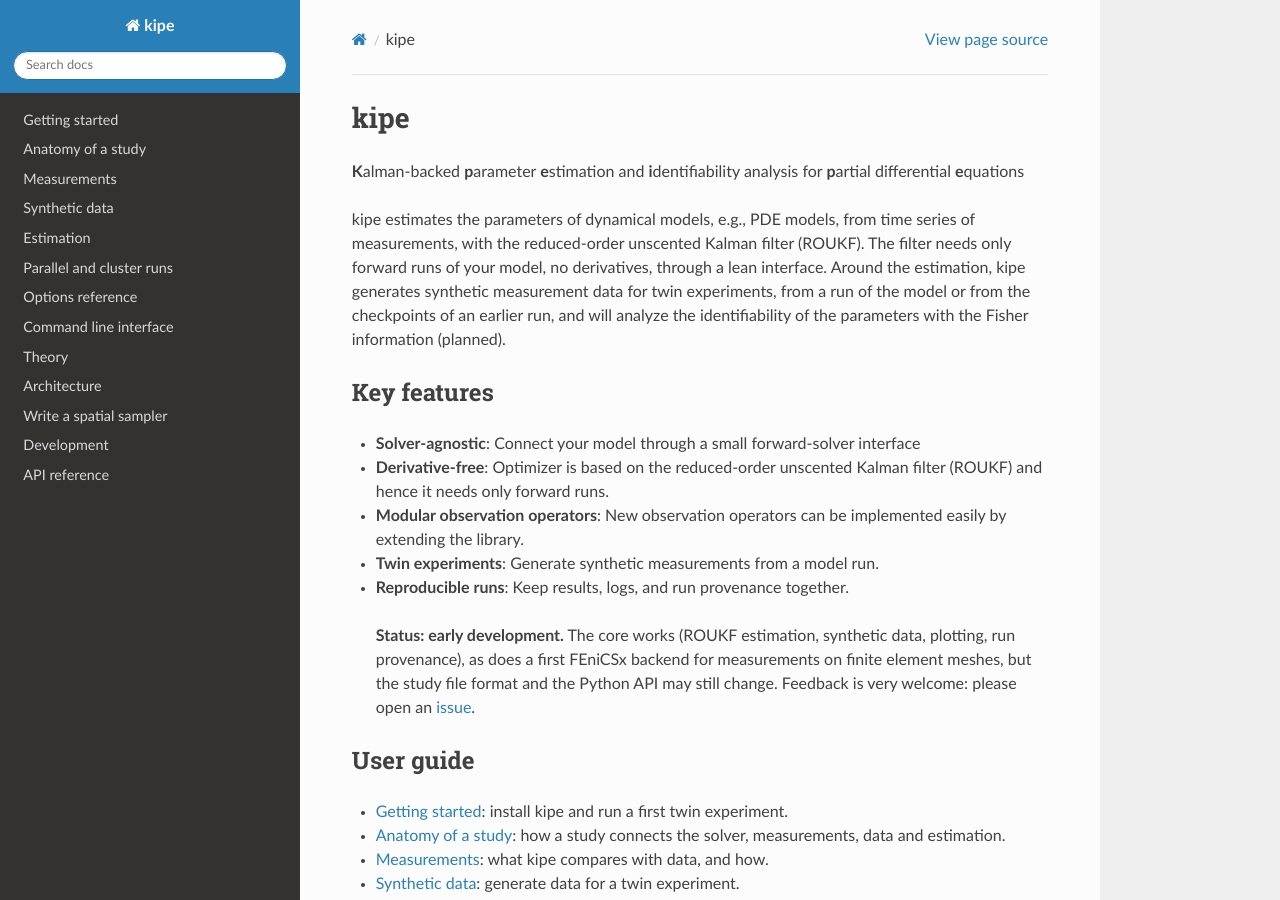
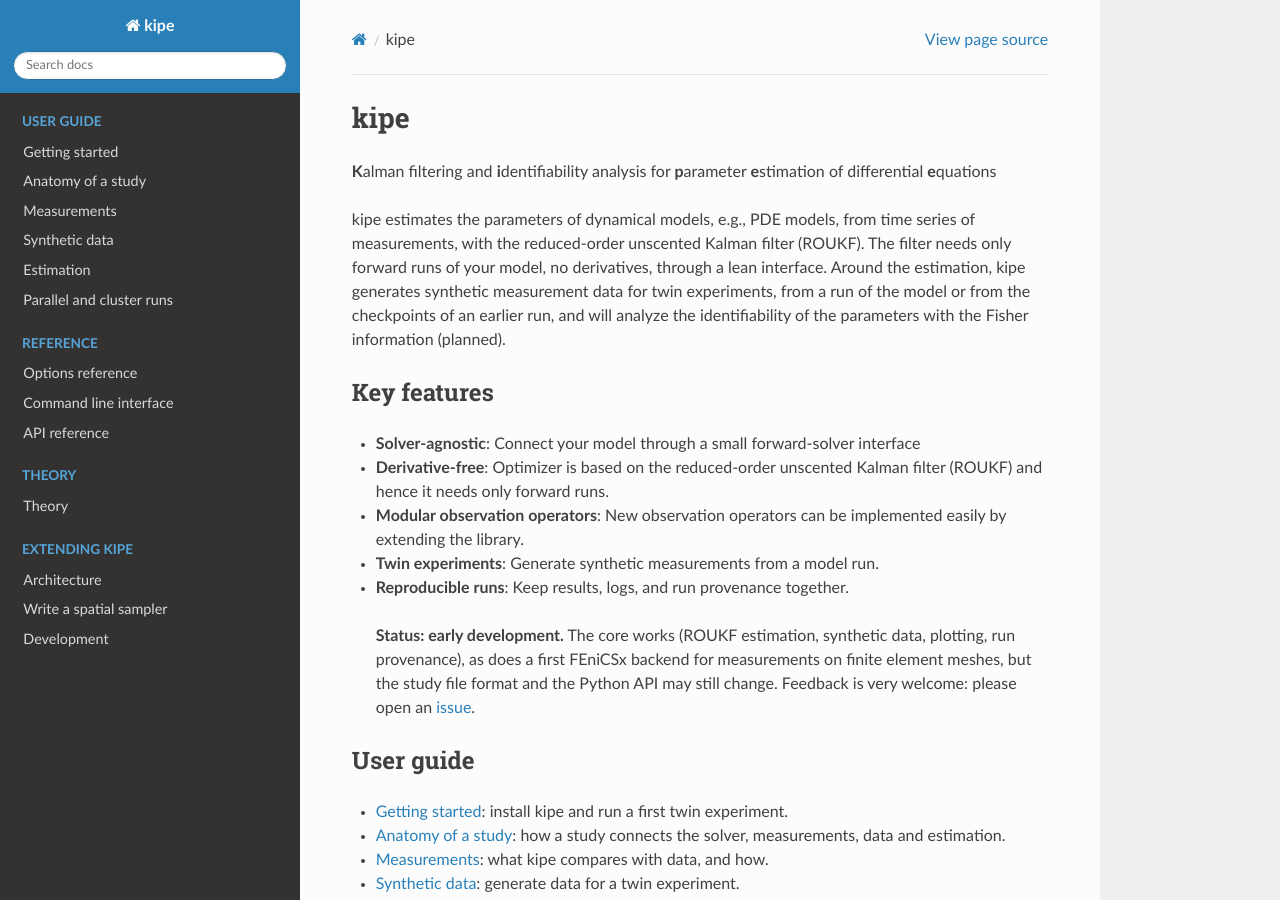
Before and after one commit to cardiomath/kipe, a Sphinx documentation site: the page built from docs/source/index.md, in a window 1280 px wide and 900 px high. Built offline with Sphinx 7.4.7 and the Read the Docs theme 3.1.0, drawn with Linux system fonts in a browser that asks for light colours; pages that are not in the unit, such as notebooks, are missing from menus.

Commit message:
docs: sections in the toctree

````diff
--- a/README.md
+++ b/README.md
@@ -7,10 +7,8 @@
 
 <!-- docs: start of the introduction (index.md) -->
 
-**K**alman-backed **p**arameter **e**stimation and **i**dentifiability analysis for
-**p**artial differential **e**quations
-
-<!-- TODO: Agree on the README expansion/description of the name kipe. -->
+**K**alman filtering and **i**dentifiability analysis for
+**p**arameter **e**stimation of differential **e**quations
 
 kipe estimates the parameters of dynamical models, e.g., PDE models, from time series of
 measurements, with the reduced-order unscented Kalman filter (ROUKF). The filter needs only
--- a/docs/source/index.md
+++ b/docs/source/index.md
@@ -32,6 +32,7 @@
 
 ```{toctree}
 :hidden:
+:caption: User guide
 
 getting_started
 anatomy
@@ -39,11 +40,29 @@ measurements
 synthetic_data
 estimation
 parallel
+```
+
+```{toctree}
+:hidden:
+:caption: Reference
+
 study_file
 command_line
+api
+```
+
+```{toctree}
+:hidden:
+:caption: Theory
+
 theory
+```
+
+```{toctree}
+:hidden:
+:caption: Extending kipe
+
 architecture
 write_a_sampler
 development
-api
 ```
````
